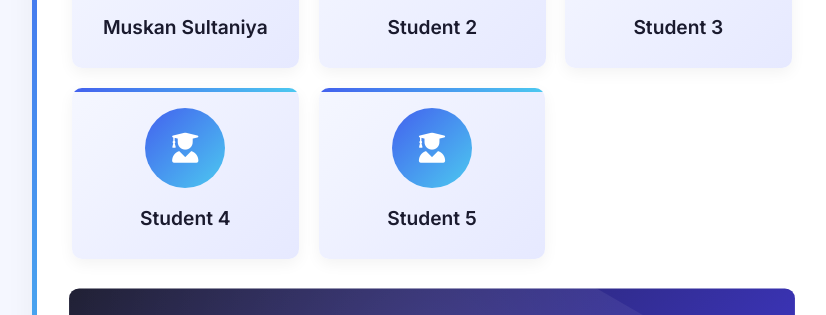
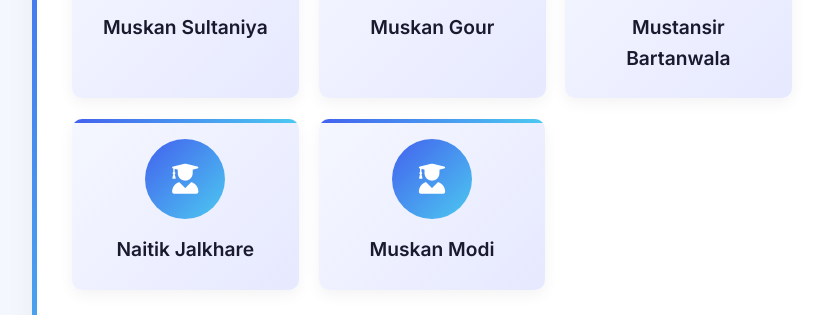
Before and after one commit to Koushal0506/muskan-assigment, a plain HTML site: page index.html in a window 1280 px wide. Shown: the part 739-1054 px from the top of the page, without its empty margins (208-1034 px from the left). Drawn offline with nearby package versions, Linux system fonts and the light colour scheme.

Commit message:
Update index.html

```diff
--- a/index.html
+++ b/index.html
@@ -575,28 +575,28 @@
                     <div class="member-icon">
                         <i class="fas fa-user-graduate"></i>
                     </div>
-                    <div class="member-name">Student 2</div>
+                    <div class="member-name">Muskan Gour</div>
                 </div>
 
                 <div class="member-card" data-aos="zoom-in" data-aos-delay="300">
                     <div class="member-icon">
                         <i class="fas fa-user-graduate"></i>
                     </div>
-                    <div class="member-name">Student 3</div>
+                    <div class="member-name">Mustansir Bartanwala</div>
                 </div>
 
                 <div class="member-card" data-aos="zoom-in" data-aos-delay="400">
                     <div class="member-icon">
                         <i class="fas fa-user-graduate"></i>
                     </div>
-                    <div class="member-name">Student 4</div>
+                    <div class="member-name">Naitik Jalkhare</div>
                 </div>
 
                 <div class="member-card" data-aos="zoom-in" data-aos-delay="500">
                     <div class="member-icon">
                         <i class="fas fa-user-graduate"></i>
                     </div>
-                    <div class="member-name">Student 5</div>
+                    <div class="member-name">Muskan Modi</div>
                 </div>
             </div>
 
```
